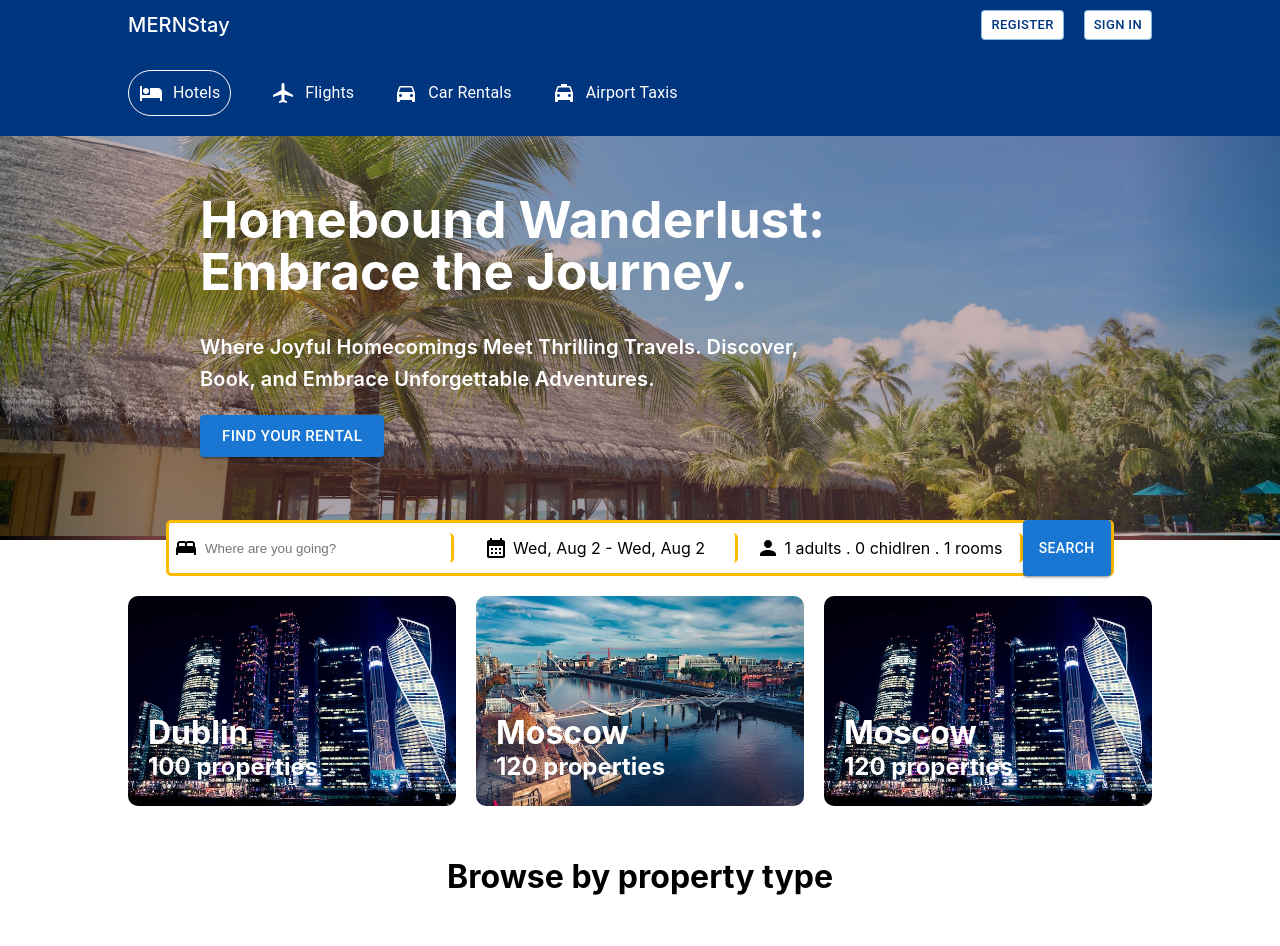
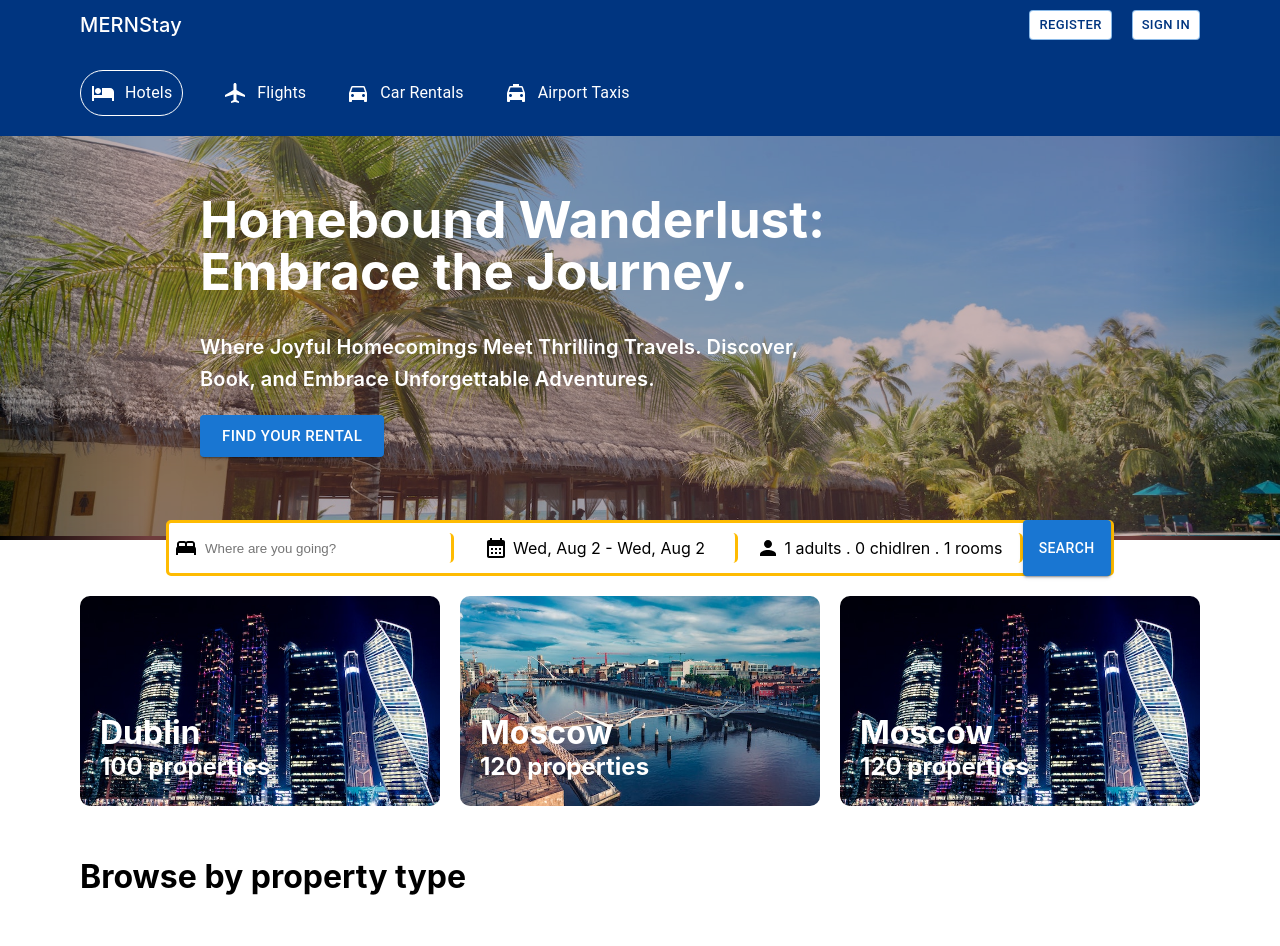
Before and after one commit to Wahaj-Ali/MERNStay, a React (Create React App) app in the folder client/: page / in a window 1280 px wide. Shown: the top 946 px of the page. Built offline with nearby package versions, Linux system fonts and the light colour scheme; grey boxes are pictures that could not be loaded; the HTML template or start-up script is replaced by a standard one.

Commit message:
Update width for different components/sections to adjust to different screen sizes.

```diff
--- a/client/src/assets/styles/Home.css
+++ b/client/src/assets/styles/Home.css
@@ -1,7 +1,12 @@
 .homeContainer {
-    display: flex;
-    flex-direction: column;
-    justify-content: center;
-    align-items: center;
-    gap: 30px;
+  display: flex;
+  flex-direction: column;
+  justify-content: center;
+  align-items: center;
+  gap: 30px;
 }
+
+.typeHeading {
+  width: 100%;
+  max-width: 1120px;
+}
--- a/client/src/components/Header/header.css
+++ b/client/src/components/Header/header.css
@@ -9,7 +9,7 @@
 
 .headerContainer {
   width: 100%;
-  max-width: 1024px;
+  max-width: 1120px;
   margin: 20px 0 20px 0;
 }
 
--- a/client/src/components/Navbar/Navbar.css
+++ b/client/src/components/Navbar/Navbar.css
@@ -7,7 +7,7 @@
 
 .navContainer {
     width: 100%;
-    max-width: 1024px;
+    max-width: 1120px;
     color: #fff;
     display: flex;
     align-items: center;
--- a/client/src/components/trending/Trending.css
+++ b/client/src/components/trending/Trending.css
@@ -1,7 +1,7 @@
 .trending {
   display: flex;
   width: 100%;
-  max-width: 1024px;
+  max-width: 1120px;
   justify-content: space-between;
   gap: 20px;
   z-index: 1;
```
